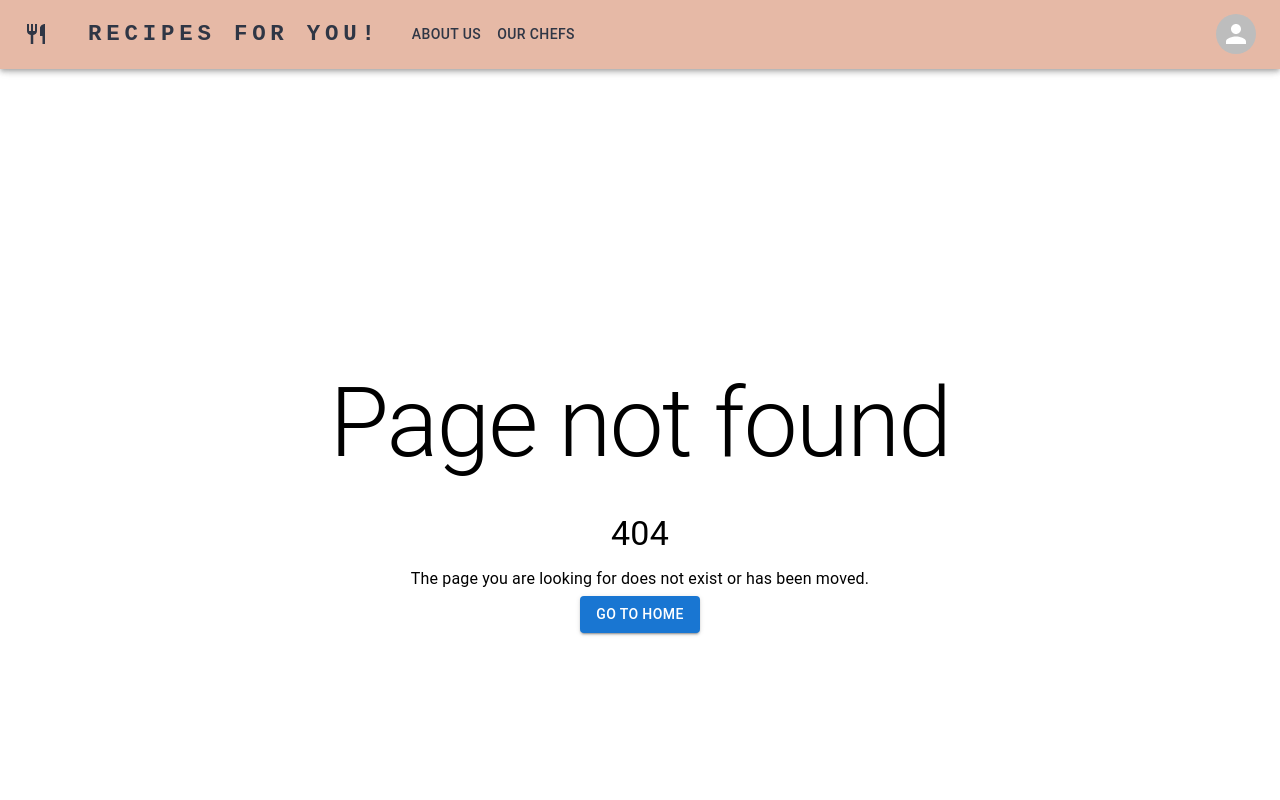
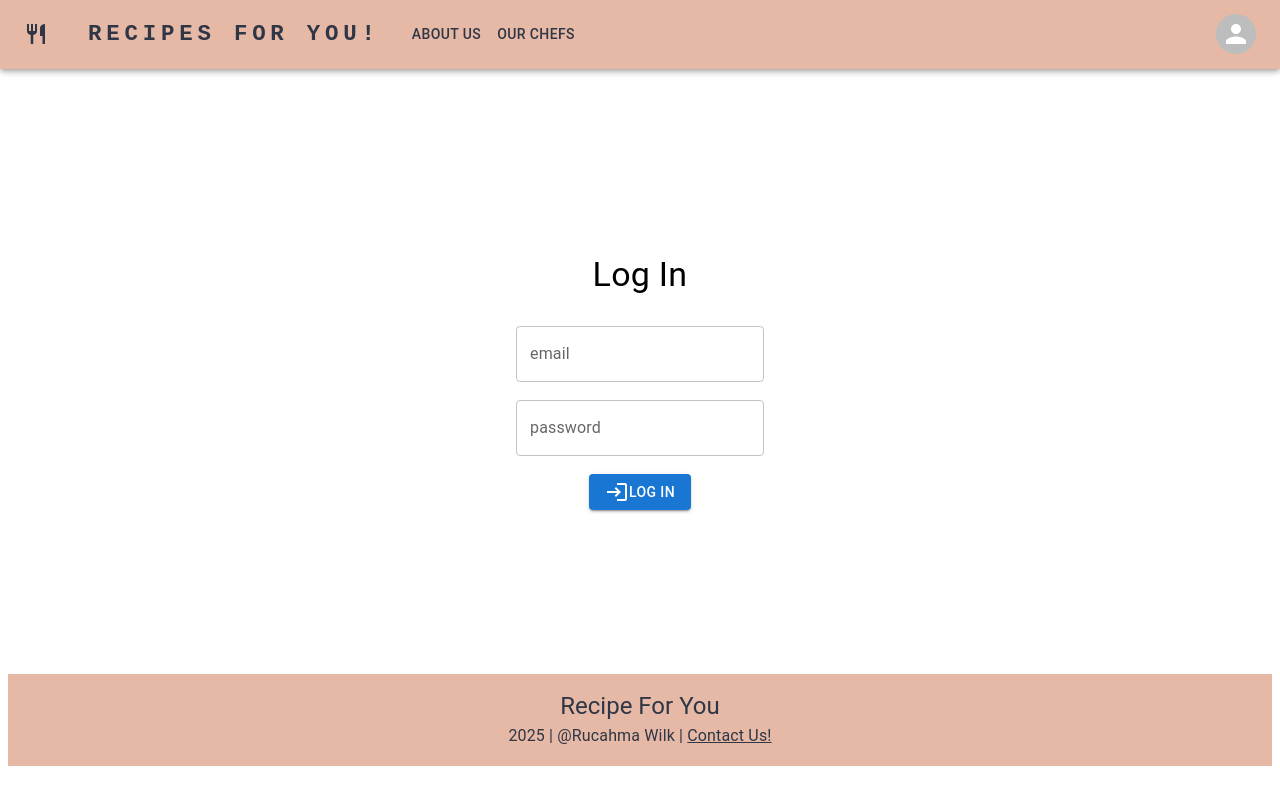
Before and after one commit to RuchamaWilk/Recipe-App, a React (Vite) app in the folder client/: page /log-in in a window 1280 px wide. Before the commit this address had no page. Shown: the top 800 px of the page. Built offline with nearby package versions, Linux system fonts and the light colour scheme.

Commit message:
add rout signup

```diff
--- a/client/src/routers/AppRouters.jsx
+++ b/client/src/routers/AppRouters.jsx
@@ -6,6 +6,7 @@
 import AddRecipePage from '../pages/add-recipe-page/AddRecipePage';
 import LogInPage from '../pages/log-in-page/logInPage';
 import ErrPage from '../pages/err-page/errPage'
+import SignUpPage from '../pages/sign-up-page/SineUpPage'
 
 
 function AppRouters() {
@@ -16,7 +17,8 @@
       <Route path="/category/:category" element={<RecipeByCategory />} />
       <Route path="nice"  />
       <Route path="/add-recipe" element={<AddRecipePage />} />
-      <Route path="/login" element={<LogInPage />} />
+      <Route path="/log-in" element={<LogInPage />} />
+      <Route path="/sign-up" element={<SignUpPage />} />
       <Route path="*" element={<ErrPage errCode= "400" />} />
 
 
```
Also changed, not shown: 1 other file (tests, documents, lock files or other folders).
